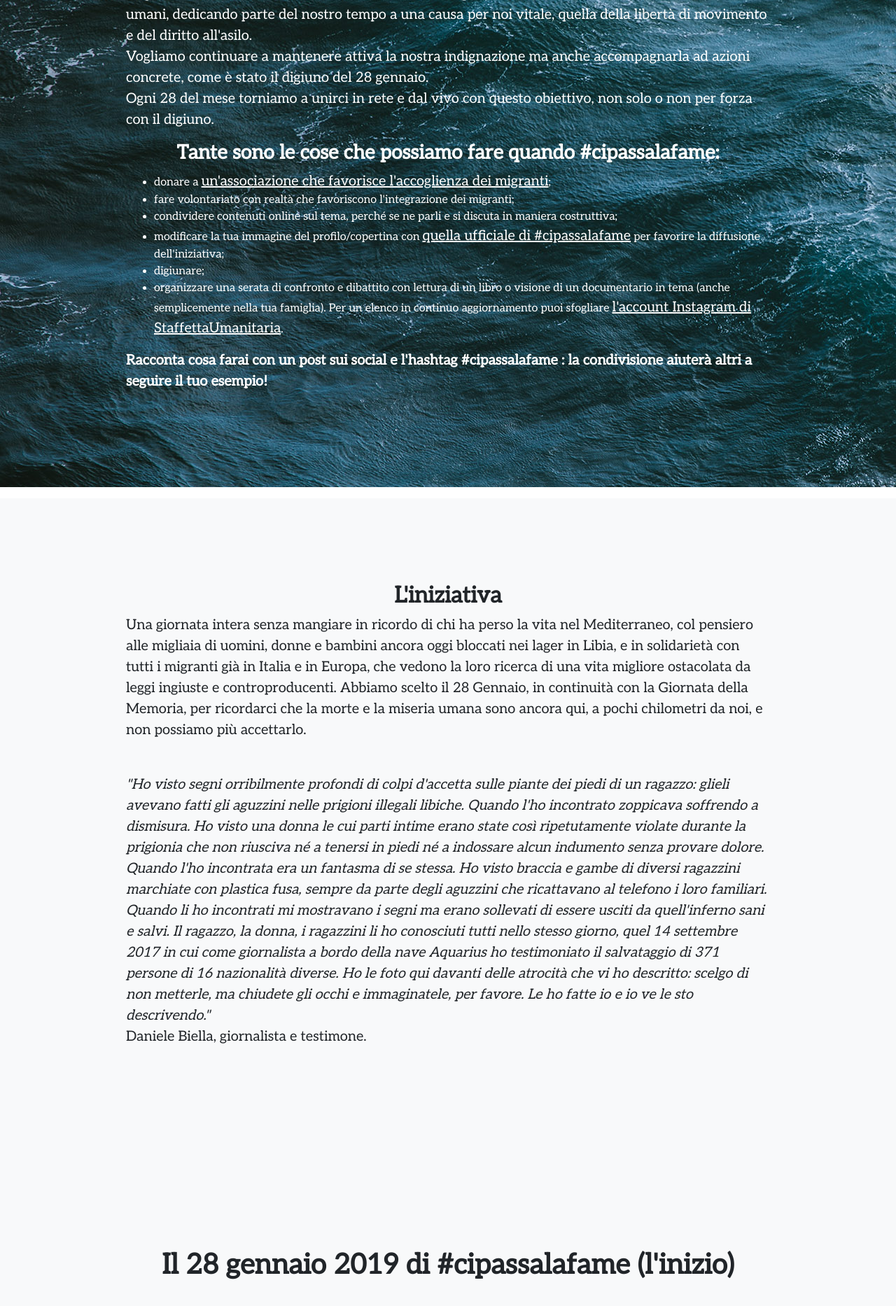
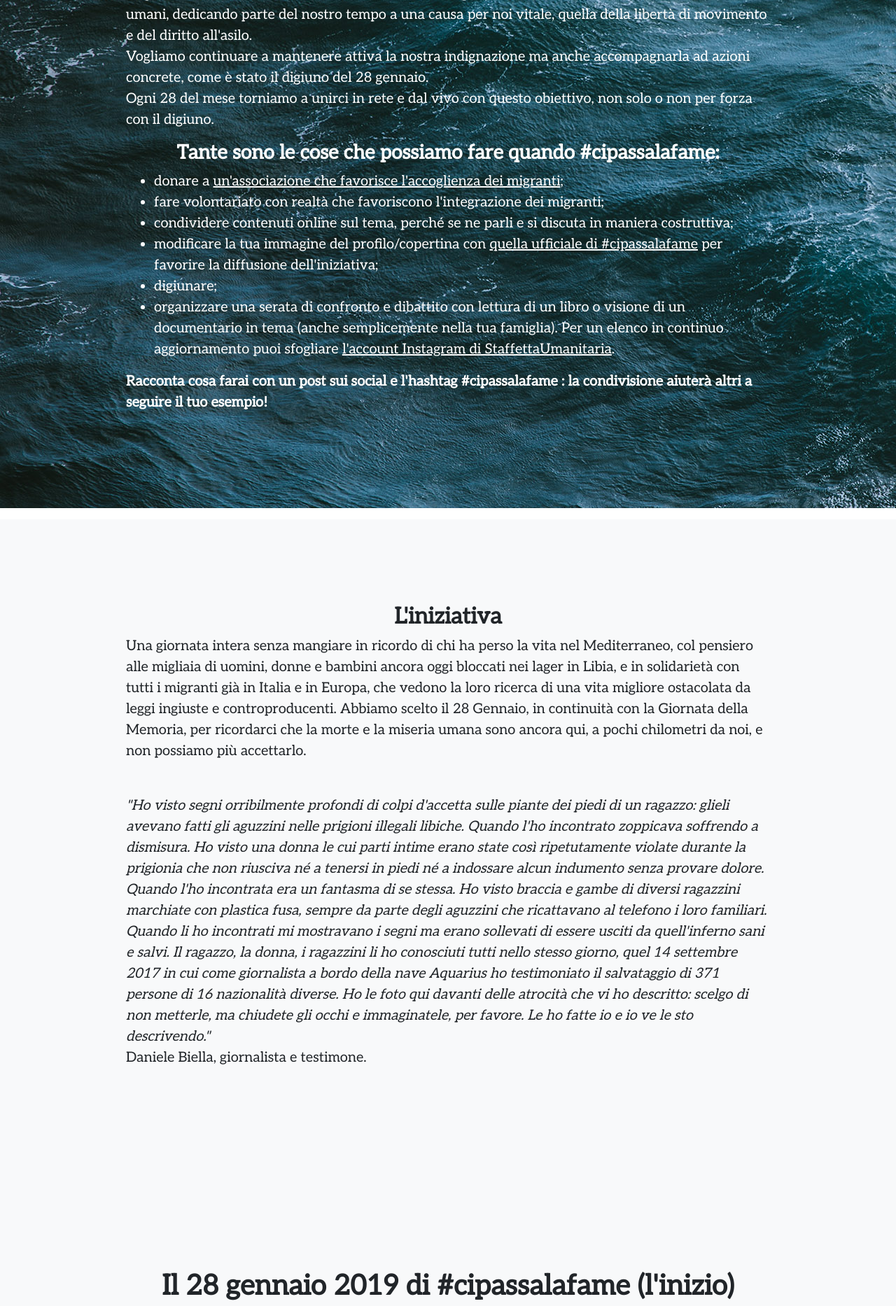
Before and after one commit to ondata/cipassalafame, a Jekyll site: the page built from index.md, in a window 1280 px wide. Shown: the part 1234-3100 px from the top of the page at 70% size. Built offline with Jekyll 4.4.1, drawn with Linux system fonts in a browser that asks for light colours.

Commit message:
Update stylish-portfolio.css

```diff
--- a/css/stylish-portfolio.css
+++ b/css/stylish-portfolio.css
@@ -389,6 +389,7 @@ a:hover, a:focus, a:active {
 #inCorso li {
   text-align: left !important;
   color: white !important;
+  font-size: 1.25rem !important;
 }
 
 #inCorso p {
```
